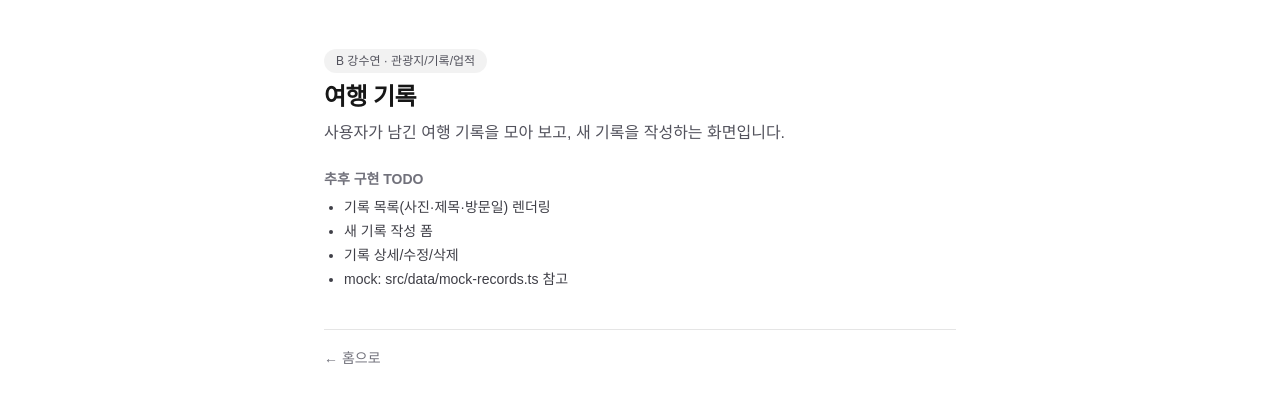
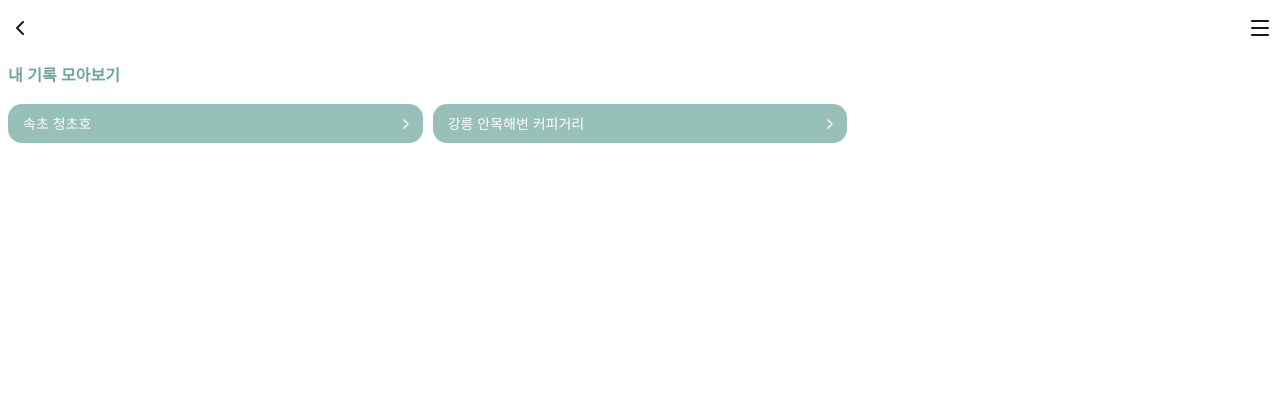
Before and after one commit to nuyh-99/ji-kku-frontend, a Next.js app in the folder frontend/: page /records in a window 1280 px wide. Shown: the top 402 px of the page. Built offline with nearby package versions, Linux system fonts and the light colour scheme.

Commit message:
Merge branch 'main' into feat/records

```diff
--- a/frontend/package.json
+++ b/frontend/package.json
@@ -14,6 +14,7 @@
   "dependencies": {
     "@tanstack/react-query": "^5.101.2",
     "@tanstack/react-query-devtools": "^5.101.2",
+    "lucide-react": "^1.24.0",
     "next": "16.2.10",
     "react": "19.2.4",
     "react-dom": "19.2.4",
--- a/frontend/src/app/records/page.tsx
+++ b/frontend/src/app/records/page.tsx
@@ -1,18 +1,56 @@
 // B 강수연 · 여행 기록
-import PagePlaceholder from "@/components/common/PagePlaceholder";
+// src/app/records/page.tsx
+import Link from "next/link";
+import { ChevronLeft, ChevronRight, Menu } from "lucide-react";
+import { mockRecords } from "@/data/mock-records";
 
 export default function RecordsPage() {
   return (
-    <PagePlaceholder
-      title="여행 기록"
-      owner="B 강수연 · 관광지/기록/업적"
-      description="사용자가 남긴 여행 기록을 모아 보고, 새 기록을 작성하는 화면입니다."
-      todos={[
-        "기록 목록(사진·제목·방문일) 렌더링",
-        "새 기록 작성 폼",
-        "기록 상세/수정/삭제",
-        "mock: src/data/mock-records.ts 참고",
-      ]}
-    />
+    <div className="px-2 py-4">
+      <header className="flex items-center justify-between mb-6">
+        <button aria-label="뒤로가기">
+          <ChevronLeft size={24} />
+        </button>
+        <button aria-label="메뉴">
+          <Menu size={24} />
+        </button>
+      </header>
+
+      <h1 className="text-base text-[#6CA59C] font-semibold mb-4">내 기록 모아보기</h1>
+
+      {mockRecords.length === 0 ? (
+        <p className="text-sm text-gray-400 text-center mt-10">
+          아직 등록된 기록이 없어요.
+        </p>
+      ) : (
+        <div className="grid grid-cols-3 gap-[10px]">
+          {mockRecords.map((record) => (
+            <Link
+              key={record.id}
+              href={`/records/${record.id}`}
+              className="flex items-center justify-between h-[39px] rounded-[14px] bg-[#6CA59C]/70 text-sm text-[#FFFFFF] pt-[10px] pr-[9px] pb-[10px] pl-[15px]"
+            >
+              {record.spotName}
+              <ChevronRight size={16} />
+            </Link>
+          ))}
+        </div>
+      )}
+    </div>
   );
 }
+//export default function RecordsPage() {
+//  return (
+//    <PagePlaceholder
+//      title="여행 기록"
+//      owner="B 강수연 · 관광지/기록/업적"
+//      description="사용자가 남긴 여행 기록을 모아 보고, 새 기록을 작성하는 화면입니다."
+ //     todos={[
+ //       "기록 목록(사진·제목·방문일) 렌더링",
+ //       "새 기록 작성 폼",
+ //       "기록 상세/수정/삭제",
+ //       "mock: src/data/mock-records.ts 참고",
+//      ]}
+//    />
+//  );
+//}
```
Also changed, not shown: 1 other file (tests, documents, lock files or other folders).
